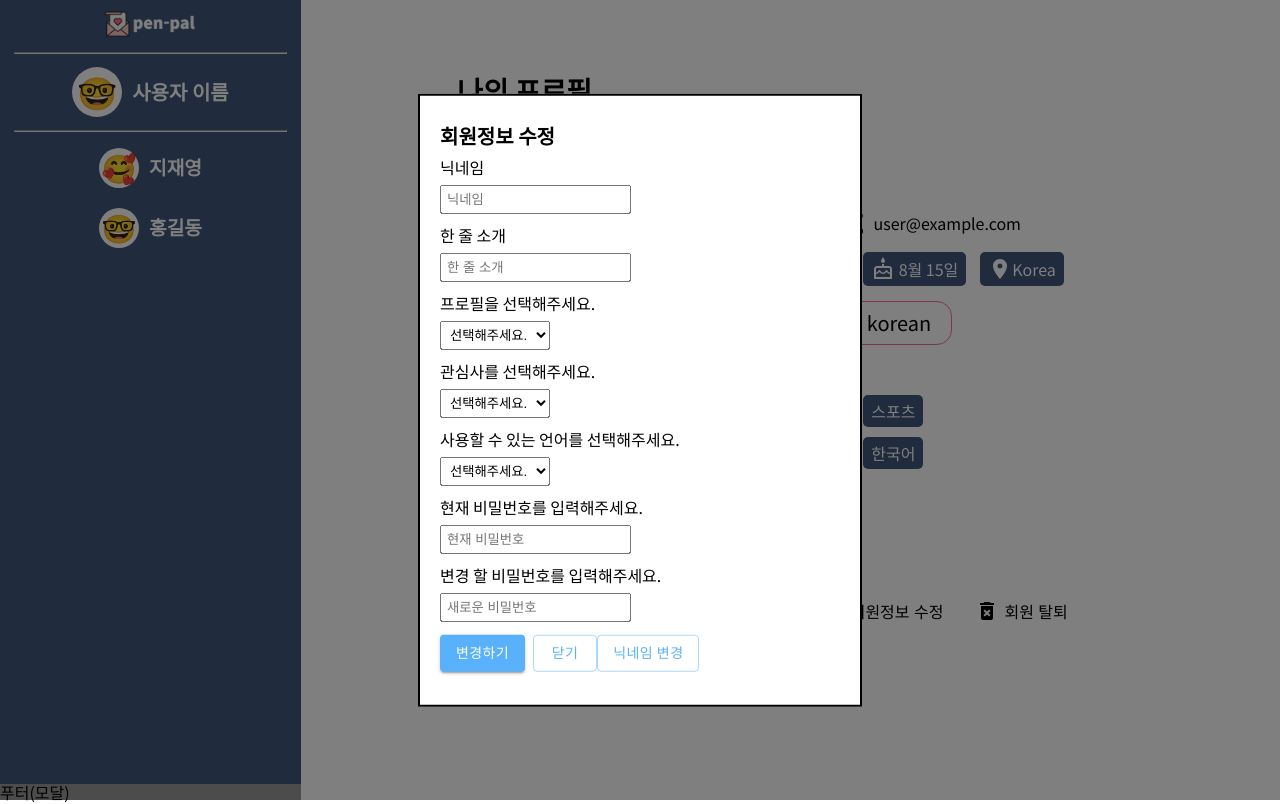
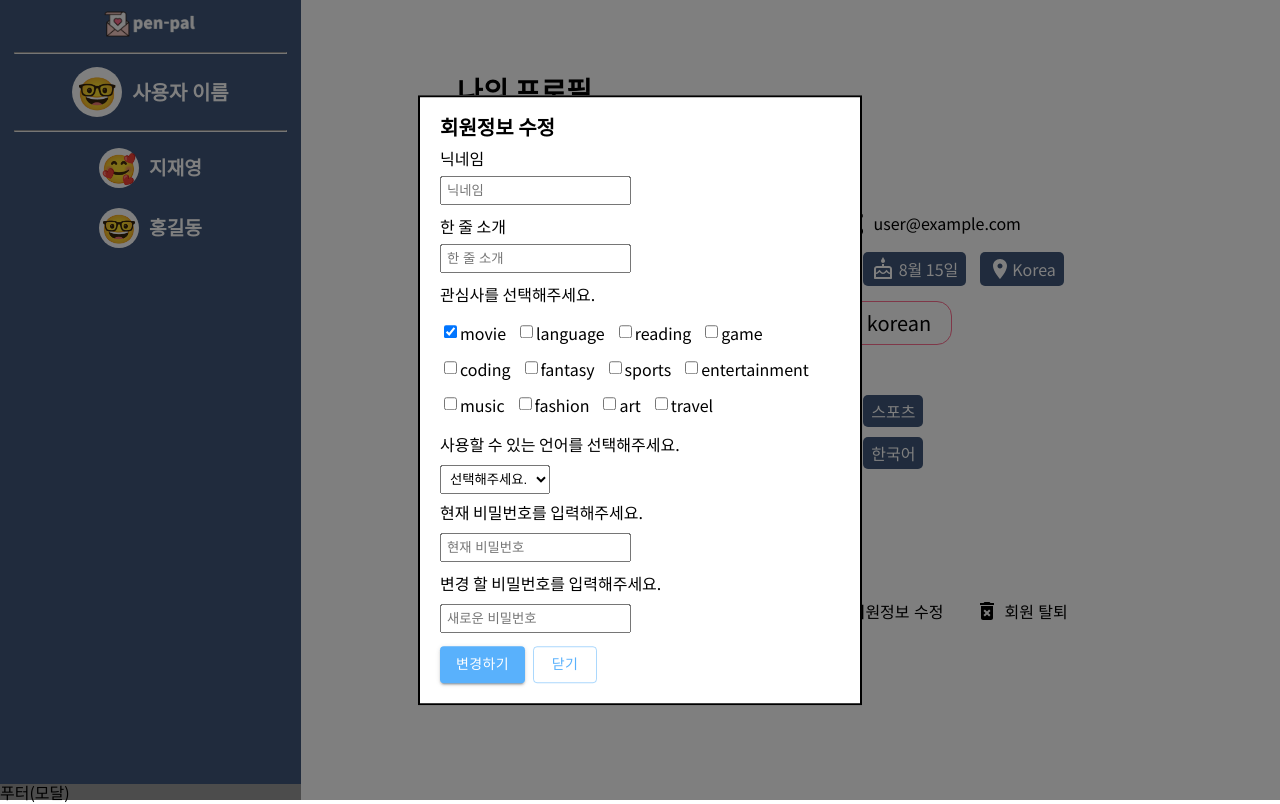
Before and after one commit to nowirte/MaeilMail, a React (Create React App) app in the folder client/: page /mypage in a window 1280 px wide. Both pictures are taken after a click on the button "회원정보 수정". Built offline with nearby package versions, Linux system fonts and the light colour scheme.

Commit message:
[#36] feat: 관심사 데이터 불러오기

```diff
--- a/client/src/pages/MyPage/UserInfoEdit.jsx
+++ b/client/src/pages/MyPage/UserInfoEdit.jsx
@@ -1,6 +1,7 @@
+/* eslint-disable array-callback-return */
 import React, { useState } from 'react';
 import styled from 'styled-components';
-import { useDispatch } from 'react-redux';
+import { useDispatch, useSelector } from 'react-redux';
 import EditIcon from '@mui/icons-material/Edit';
 import Modal from '@mui/material/Modal';
 import Button from '@mui/material/Button';
@@ -19,9 +20,33 @@ const theme = createTheme({
 const Title = styled.h2`
   font-size: 1.25rem;
   font-weight: bold;
+  margin-bottom: 13px;
+`;
+
+const Form = styled.form`
+  & #favoriteTopic {
+    display: flex;
+    flex-wrap: wrap;
+    margin: 0;
+    align-items: center;
+    margin-bottom: 13px;
+
+    > span {
+      display: flex;
+      align-items: center;
+      margin-right: 10px;
+      > label {
+        margin-left: 0 0 0 5px;
+      }
+    }
+  }
 `;
 
 const UserInfoEditArea = () => {
+  const userData = useSelector(state => {
+    return state;
+  });
+
   const [open, setOpen] = useState(false);
   const handleOpen = () => {
     setOpen(true);
@@ -48,7 +73,7 @@ const UserInfoEditArea = () => {
           {/* 모달 스타일 박스 쉐도우 값 설정 필요 */}
           <Title id="userInfoEdit-title">회원정보 수정</Title>
           <div id="userInfoEdit-description">
-            <form className="userInfoEditForm">
+            <Form className="userInfoEditForm">
               <label htmlFor="nickName">
                 닉네임
                 <input id="nickName" type="text" placeholder="닉네임" />
@@ -57,26 +82,25 @@ const UserInfoEditArea = () => {
                 한 줄 소개
                 <input id="introduction" type="text" placeholder="한 줄 소개" />
               </label>
-              <label htmlFor="emoji">
-                프로필을 선택해주세요.
-                <select name="emoji" id="emoji">
-                  <option value="">선택해주세요.</option>
-                  <option value="angel">😇</option>
-                  <option value="lovely">😍</option>
-                  <option value="smile">😁</option>
-                </select>
-              </label>
-              <label htmlFor="topic">
-                관심사를 선택해주세요.
-                <select name="topic" id="topic">
-                  <option value="">선택해주세요.</option>
-                  <option value="movie">영화</option>
-                  <option value="language">언어</option>
-                  <option value="reading">독서</option>
-                </select>
-              </label>
+              <p>관심사를 선택해주세요.</p>
+
+              <p id="favoriteTopic">
+                {Object.entries(userData.favor).map(e => {
+                  return (
+                    <span key={e[0]}>
+                      <input
+                        type="checkbox"
+                        name={e[0]}
+                        value={e[0]}
+                        checked={e[1]}
+                      />
+                      <label htmlFor="favoriteTopic">{e[0]}</label>
+                    </span>
+                  );
+                })}
+              </p>
               <label htmlFor="language">
-                사용할 수 있는 언어를 선택해주세요.
+                <p>사용할 수 있는 언어를 선택해주세요.</p>
                 <select name="language" id="language">
                   <option value="">선택해주세요.</option>
                   <option value="korean">한국어</option>
@@ -85,7 +109,7 @@ const UserInfoEditArea = () => {
                 </select>
               </label>
               <label htmlFor="currentPassowrd">
-                현재 비밀번호를 입력해주세요.
+                <p>현재 비밀번호를 입력해주세요.</p>
                 <input
                   id="currentPassowrd"
                   type="password"
@@ -93,7 +117,7 @@ const UserInfoEditArea = () => {
                 />
               </label>
               <label htmlFor="changedPassowrd">
-                변경 할 비밀번호를 입력해주세요.
+                <p>변경 할 비밀번호를 입력해주세요.</p>
                 <input
                   id="changedPassowrd"
                   type="password"
@@ -107,6 +131,11 @@ const UserInfoEditArea = () => {
                   color="neutral"
                   disabled={false}
                   sx={{ mr: 1 }}
+                  onClick={e => {
+                    e.preventDefault();
+                    dispatch({ type: 'EDITNICKNAME' });
+                    handleClose();
+                  }}
                 >
                   변경하기
                 </Button>
@@ -120,19 +149,8 @@ const UserInfoEditArea = () => {
                 >
                   닫기
                 </Button>
-                <Button
-                  type="button"
-                  variant="outlined"
-                  color="neutral"
-                  onClick={() => {
-                    dispatch({ type: 'EDITNICKNAME' });
-                    handleClose();
-                  }}
-                >
-                  닉네임 변경
-                </Button>
               </ThemeProvider>
-            </form>
+            </Form>
           </div>
           {/* <Button onClick={handleClose}>Close Child Modal</Button> */}
         </ModalStyle>
--- a/client/src/pages/MyPage/UserSignOut.jsx
+++ b/client/src/pages/MyPage/UserSignOut.jsx
@@ -8,6 +8,7 @@ import { SettingBtn, ModalStyle } from './style';
 const Title = styled.h2`
   font-size: 1.25rem;
   font-weight: bold;
+  margin-bottom: 13px;
 `;
 
 const Input = styled.input`
--- a/client/src/pages/MyPage/index.js
+++ b/client/src/pages/MyPage/index.js
@@ -12,6 +12,20 @@ const initailState = {
   email: 'user@example.com',
   nickname: 'string',
   birthday: '8월 15일',
+  favor: {
+    movie: true,
+    language: false,
+    reading: false,
+    game: false,
+    coding: false,
+    fantasy: false,
+    sports: false,
+    entertainment: false,
+    music: false,
+    fashion: false,
+    art: false,
+    travel: false,
+  },
   gender: 'female',
   location: 'Korea',
   profileText: "hi! i'm korean",
--- a/client/src/pages/MyPage/style.jsx
+++ b/client/src/pages/MyPage/style.jsx
@@ -93,7 +93,8 @@ const ModalStyle = styled.div`
   border: 2px solid #000;
   /* boxShadow: 24, */
   padding: 20px;
-  & * {
+  & p,
+  input {
     margin-top: 10px;
     margin-bottom: 13px;
   }
```
